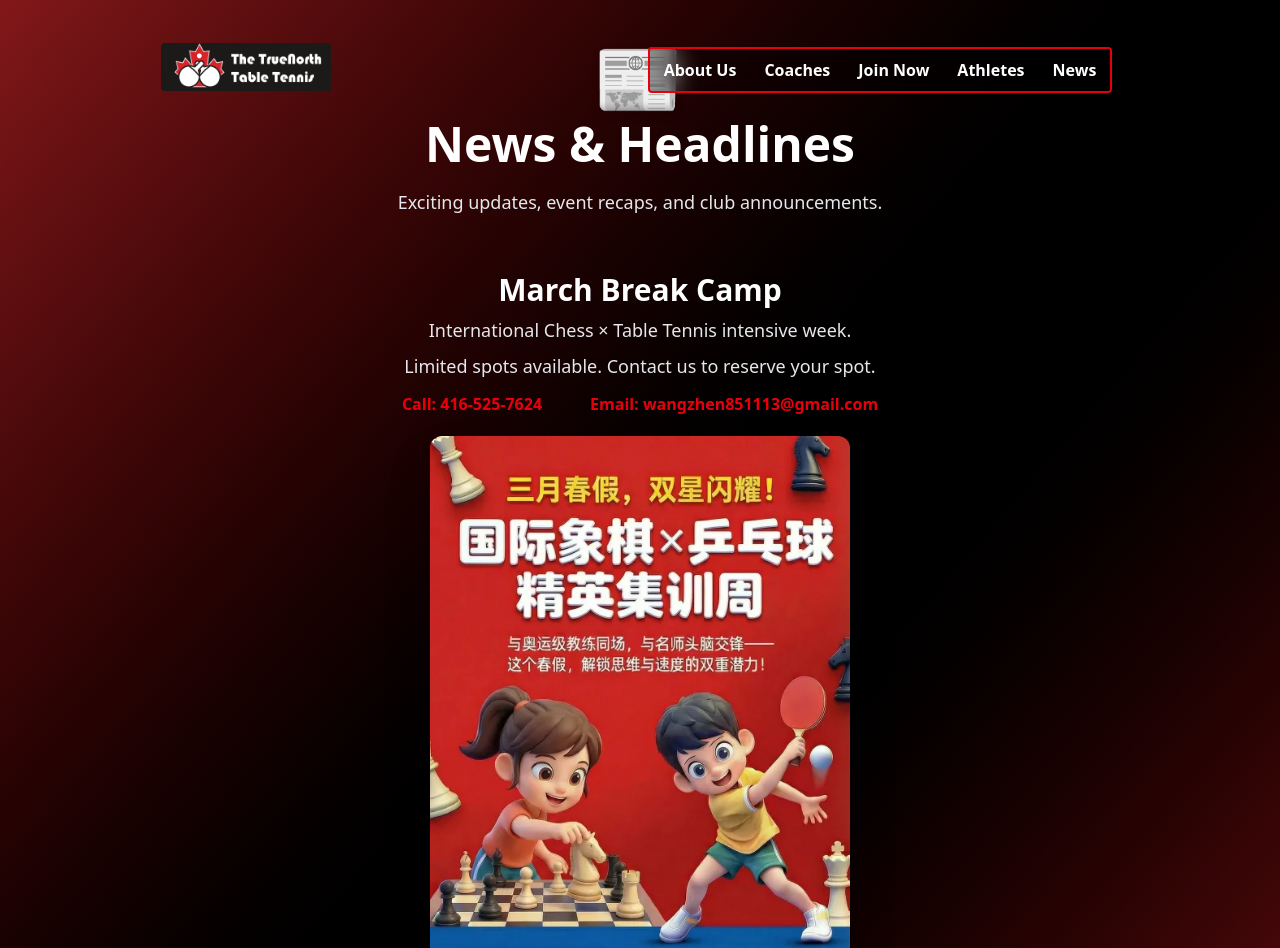
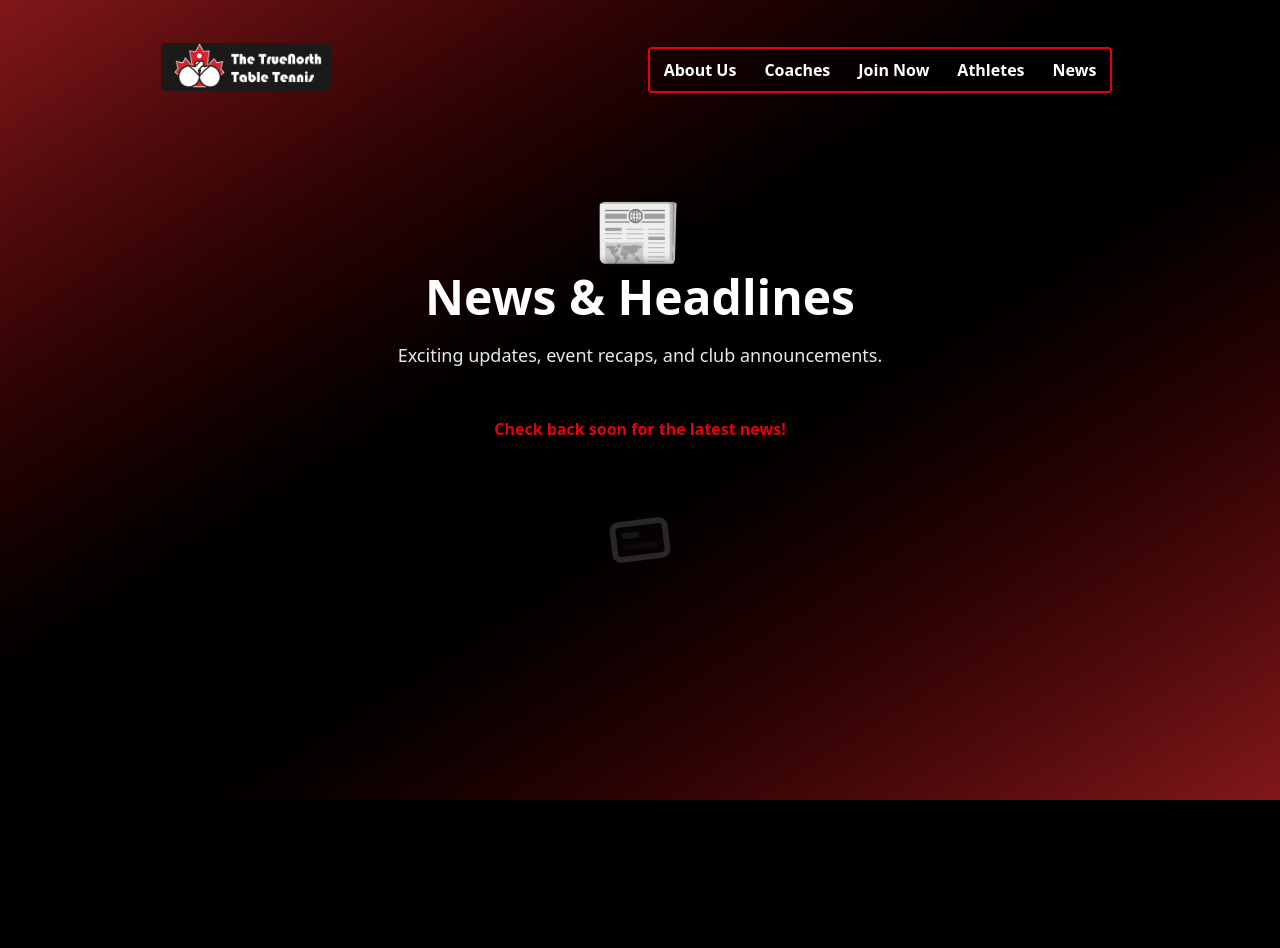
Before and after one commit to v-par23/truenorth, a React (Vite) app in the folder truenorthwebsite/: page /news in a window 1280 px wide. Shown: the top 948 px of the page. After the commit the page ends 800 px from the top, so only its background shows below. Built offline with nearby package versions, Linux system fonts and the light colour scheme.

Commit message:
remove march break

```diff
--- a/truenorthwebsite/src/components/News.jsx
+++ b/truenorthwebsite/src/components/News.jsx
@@ -1,6 +1,5 @@
 import Navbar from "./Navbar";
 import { motion } from "motion/react";
-import MarchPoster from "../assets/marchposter.png";
 
 const News = () => {
     return (
@@ -27,33 +26,6 @@ const News = () => {
                     className="text-gray-200 text-sm sm:text-base md:text-lg text-center max-w-xl mb-8 font-extralight"
                 >
                     Exciting updates, event recaps, and club announcements.
-                </motion.div>
-                <motion.div
-                    initial={{ opacity: 0, y: 24 }}
-                    animate={{ opacity: 1, y: 0 }}
-                    transition={{ delay: 0.4, duration: 0.8, ease: "easeOut" }}
-                    className="w-full max-w-5xl flex flex-col items-center gap-5 rounded-2xl p-4 sm:p-6 mb-6"
-                >
-                    <div className="text-center">
-                        <h3 className="text-2xl sm:text-3xl font-bold text-white mb-2">
-                            March Break Camp
-                        </h3>
-                        <div className="text-gray-200 text-sm sm:text-base md:text-lg font-extralight">
-                            International Chess × Table Tennis intensive week.
-                        </div>
-                        <div className="text-gray-200 text-sm sm:text-base md:text-lg font-extralight mt-2 sm:whitespace-nowrap">
-                            Limited spots available. Contact us to reserve your spot.
-                        </div>
-                        <div className="text-red-600 font-semibold mt-3 text-xs sm:text-sm md:text-base flex flex-col sm:flex-row sm:items-center sm:justify-center sm:gap-12">
-                            <span>Call: 416-525-7624</span>
-                            <span>Email: wangzhen851113@gmail.com</span>
-                        </div>
-                    </div>
-                    <img
-                        src={MarchPoster}
-                        alt="March Break Camp poster"
-                        className="w-full max-w-[320px] sm:max-w-[360px] lg:max-w-[420px] rounded-xl shadow-2xl"
-                    />
                 </motion.div>
                 <div className="text-red-600 font-semibold mt-4 mb-8 text-xs sm:text-sm md:text-base text-center">
                     Check back soon for the latest news!
```
